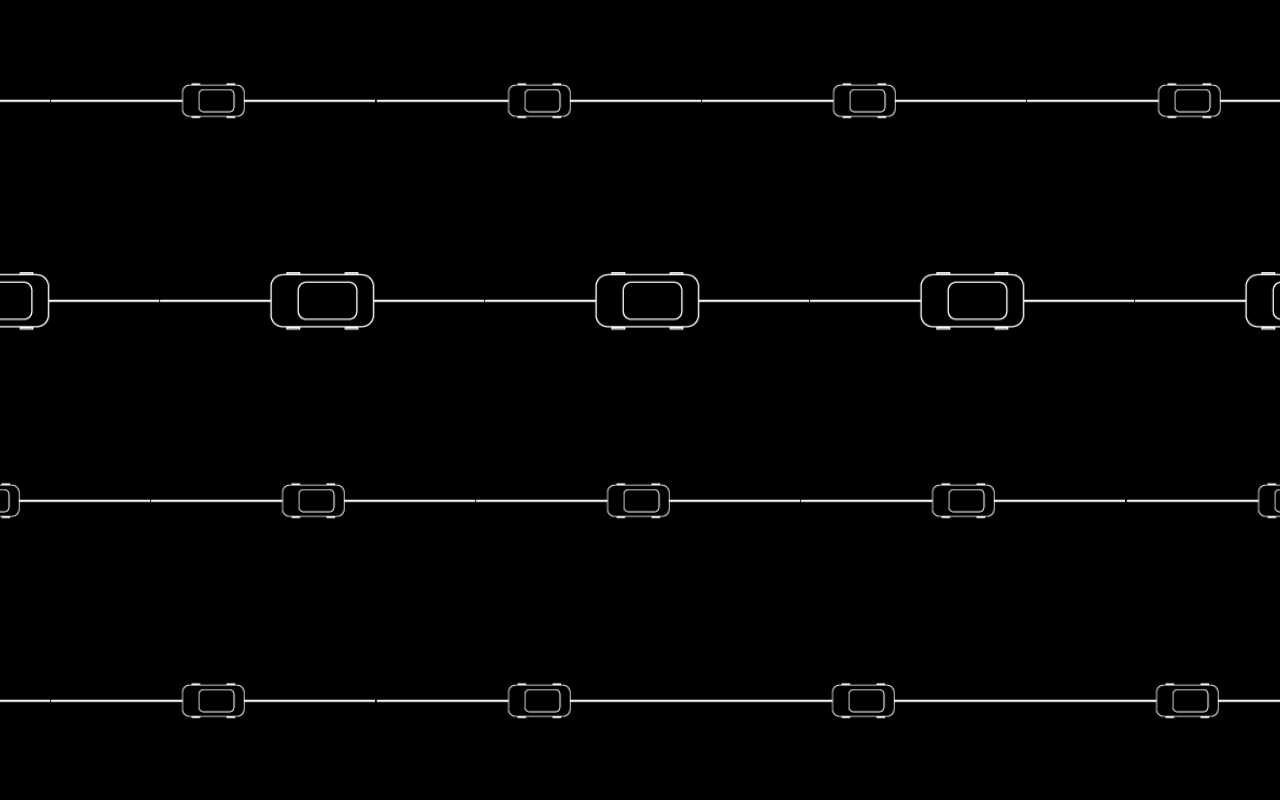
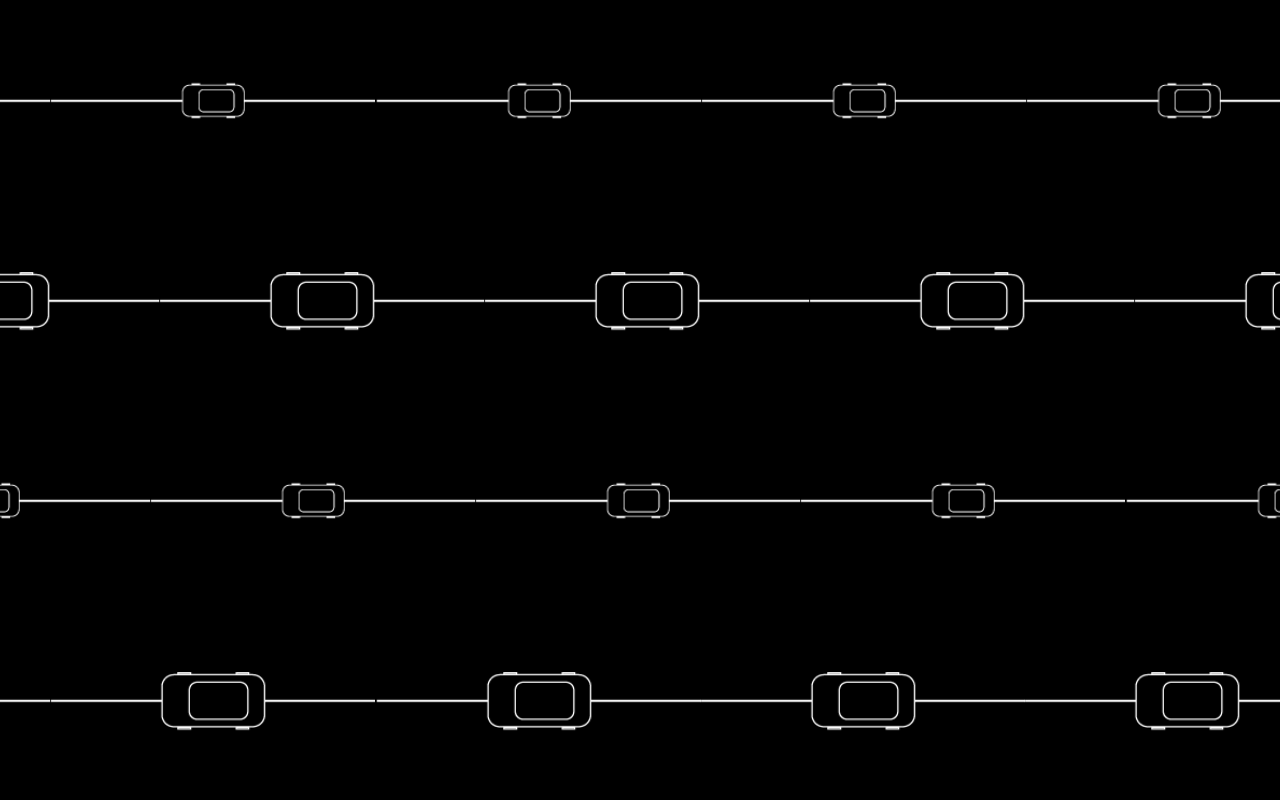
Before and after one commit to future-interactions/ticker, a plain HTML site: page index.html in a window 1280 px wide. Drawn offline with Linux system fonts and the light colour scheme.

Commit message:
adding variations in cars

```diff
--- a/index.html
+++ b/index.html
@@ -26,7 +26,7 @@
     <img src="assets/car.png" height="100%"></img> </div>
   </div>
   <div id="tickerMain4">
-    <img src="assets/car.png" height="100%"></img></div>
+    <img src="assets/car2.png" height="100%"></img></div>
   </div>
 
   <script src="./script.js"></script>
```
